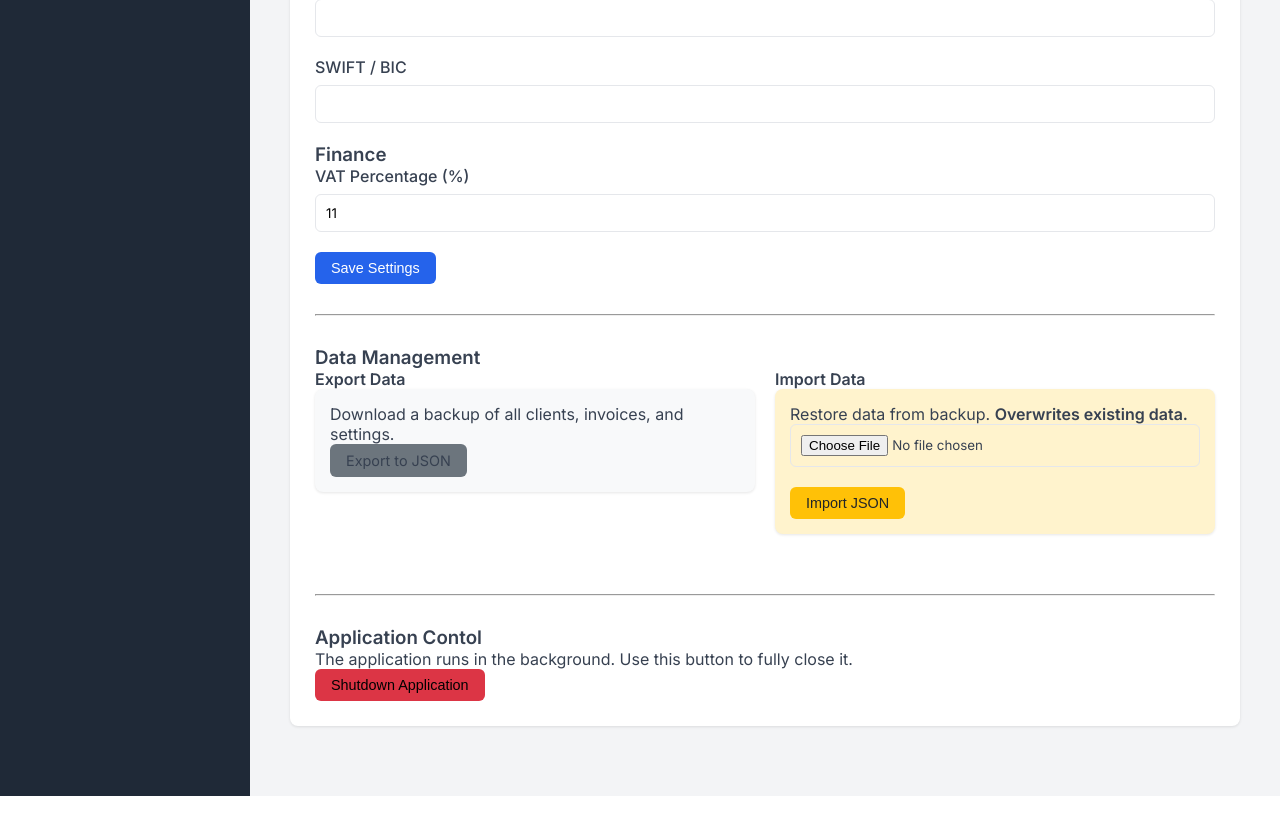
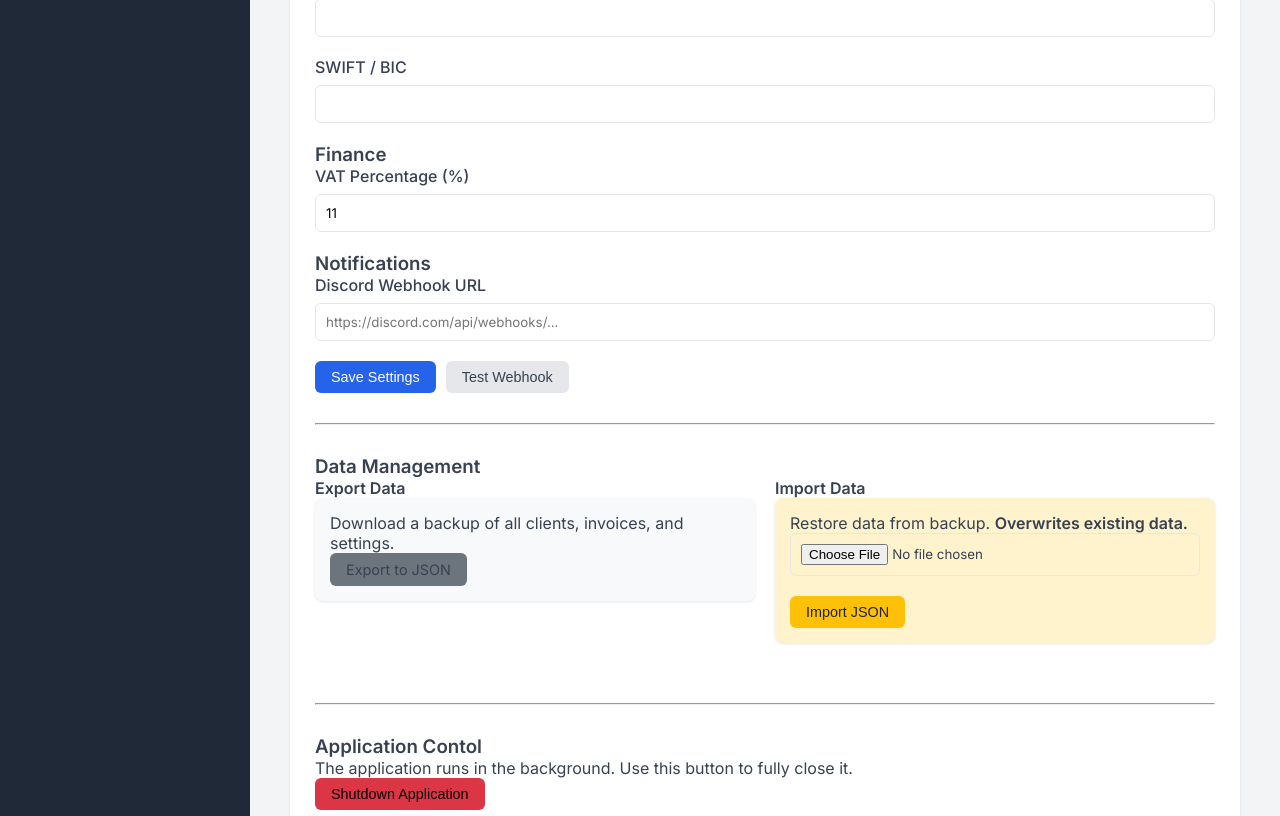
Before and after one commit to JosephLteif/Invoice-generator, a Flask app: page /settings in a window 1280 px wide. Shown: the part 897-1713 px from the top of the page. Run offline with Flask 3, Linux system fonts and the light colour scheme; parts of the project's set-up code (start-up, migrations or seed data) failed here and were passed over.

Commit message:
Discord notification webhook support

```diff
--- a/app.py
+++ b/app.py
@@ -9,7 +9,9 @@ import json
 import io
 from threading import Timer
 from flask_migrate import Migrate, upgrade
-from models import db
+from models import db, Invoice, Client
+import requests
+from flask_apscheduler import APScheduler
 
 # Adjust template_folder and static_folder for PyInstaller
 if getattr(sys, 'frozen', False):
@@ -42,6 +44,42 @@ app.config['SQLALCHEMY_TRACK_MODIFICATIONS'] = False
 
 db.init_app(app)
 migrate = Migrate(app, db)
+scheduler = APScheduler()
+
+def send_discord_notification(webhook_url, invoice, client_name):
+    try:
+        data = {
+            "content": f"📢 **Invoice Reminder**\nInvoice **#{invoice.invoice_number}** for **{client_name}** is due today ({invoice.due_date}) and has not been paid yet.\nTotal Amount: {invoice.total_amount}"
+        }
+        requests.post(webhook_url, json=data)
+    except Exception as e:
+        print(f"Failed to send Discord notification: {e}")
+
+def check_overdue_invoices():
+    with app.app_context():
+        # Get Webhook URL
+        settings = db_manager.get_settings()
+        webhook_url = settings.get('discord_webhook_url')
+
+        if not webhook_url:
+            return
+
+        today = datetime.date.today()
+        # Find invoices due today that are NOT paid
+        overdue_invoices = Invoice.query.filter(
+            Invoice.due_date == today,
+            Invoice.status != 'Paid'
+        ).all()
+
+        for invoice in overdue_invoices:
+            client_name = invoice.client.name if invoice.client else "Unknown Client"
+            send_discord_notification(webhook_url, invoice, client_name)
+
+# Initialize Scheduler
+scheduler.init_app(app)
+# Run check daily at 9:00 AM
+scheduler.add_job(id='invoice_check', func=check_overdue_invoices, trigger='cron', hour=9)
+scheduler.start()
 
 def open_browser():
     webbrowser.open_new("http://127.0.0.1:5000")
@@ -168,12 +206,31 @@ def settings():
             'bank_swift': request.form.get('bank_swift'),
             'vat_percentage': request.form.get('vat_percentage'),
             'tax_id': request.form.get('tax_id'),
+            'discord_webhook_url': request.form.get('discord_webhook_url'),
         }
         db_manager.update_settings(settings_dict)
         return redirect(url_for('settings'))
 
     current_settings = db_manager.get_settings()
     return render_template('settings.html', settings=current_settings)
+
+@app.route('/settings/test-discord', methods=['POST'])
+def test_discord_webhook():
+    webhook_url = request.form.get('discord_webhook_url')
+    if not webhook_url:
+        return "Missing Webhook URL", 400
+
+    try:
+        data = {
+            "content": "✅ **Test Notification**\nThis is a test message from Invoice Generator."
+        }
+        resp = requests.post(webhook_url, json=data)
+        if resp.status_code == 204 or resp.status_code == 200:
+            return "Test message sent successfully!"
+        else:
+            return f"Discord returned error: {resp.status_code} {resp.text}", 500
+    except Exception as e:
+        return f"Failed to send: {e}", 500
 
 @app.route('/settings/export')
 def export_data():
--- a/db_manager.py
+++ b/db_manager.py
@@ -16,7 +16,8 @@ def init_db():
             "bank_iban": "LB00 0000 0000 0000 0000 0000 0000",
             "bank_branch": "Bank Branch",
             "bank_swift": "SWIFTCODE",
-            "vat_percentage": "11"
+            "vat_percentage": "11",
+            "discord_webhook_url": ""
         }
         for k, v in defaults.items():
             db.session.add(Settings(key=k, value=v))
--- a/requirements.txt
+++ b/requirements.txt
@@ -2,3 +2,5 @@ flask
 reportlab
 flask-sqlalchemy
 flask-migrate
+requests
+Flask-APScheduler
--- a/templates/settings.html
+++ b/templates/settings.html
@@ -55,8 +55,96 @@
             <input type="number" name="vat_percentage" step="0.01" value="{{ settings.get('vat_percentage', '11') }}">
         </div>
 
-        <button type="submit" class="btn btn-primary">Save Settings</button>
+        <h3>Notifications</h3>
+        <div class="form-group">
+            <label>Discord Webhook URL</label>
+            <input type="text" name="discord_webhook_url" value="{{ settings.get('discord_webhook_url', '') }}"
+                placeholder="https://discord.com/api/webhooks/...">
+        </div>
+
+        <div class="form-group" style="display: flex; gap: 10px;">
+            <button type="submit" class="btn btn-primary">Save Settings</button>
+            <button type="button" id="testWebhookBtn" class="btn btn-secondary">Test Webhook</button>
+        </div>
     </form>
+
+    <div id="toast-container" style="position: fixed; top: 20px; right: 20px; z-index: 1000;"></div>
+
+    <script>
+        document.getElementById('testWebhookBtn').addEventListener('click', async function () {
+            const btn = this;
+            const originalText = btn.innerText;
+            const urlInput = document.querySelector('input[name="discord_webhook_url"]');
+            const webhookUrl = urlInput.value;
+
+            if (!webhookUrl) {
+                showToast("Please enter a Webhook URL first.", "error");
+                return;
+            }
+
+            btn.disabled = true;
+            btn.innerText = "Testing...";
+
+            const formData = new FormData();
+            formData.append('discord_webhook_url', webhookUrl);
+
+            try {
+                const response = await fetch("{{ url_for('test_discord_webhook') }}", {
+                    method: 'POST',
+                    body: formData
+                });
+
+                const text = await response.text();
+
+                if (response.ok) {
+                    showToast(text, "success");
+                } else {
+                    showToast("Error: " + text, "error");
+                }
+            } catch (error) {
+                showToast("Network error occurred.", "error");
+            } finally {
+                btn.disabled = false;
+                btn.innerText = originalText;
+            }
+        });
+
+        function showToast(message, type) {
+            const container = document.getElementById('toast-container');
+            const toast = document.createElement('div');
+
+            toast.style.padding = '15px 25px';
+            toast.style.marginTop = '10px';
+            toast.style.borderRadius = '5px';
+            toast.style.color = '#fff';
+            toast.style.fontWeight = '500';
+            toast.style.boxShadow = '0 4px 6px rgba(0,0,0,0.1)';
+            toast.style.opacity = '0';
+            toast.style.transition = 'opacity 0.3s ease-in-out';
+
+            if (type === 'success') {
+                toast.style.backgroundColor = '#28a745';
+            } else {
+                toast.style.backgroundColor = '#dc3545';
+            }
+
+            toast.innerText = message;
+
+            container.appendChild(toast);
+
+            // Trigger reflow
+            void toast.offsetWidth;
+
+            toast.style.opacity = '1';
+
+            setTimeout(() => {
+                toast.style.opacity = '0';
+                setTimeout(() => {
+                    toast.remove();
+                }, 300);
+            }, 3000);
+        }
+    </script>
 
     <hr style="margin: 30px 0;">
 
@@ -66,7 +154,8 @@
             <h4>Export Data</h4>
             <div class="card" style="padding: 15px; background: #f8f9fa;">
                 <p>Download a backup of all clients, invoices, and settings.</p>
-                <a href="{{ url_for('export_data') }}" class="btn btn-secondary" style="background-color: #6c757d; border-color: #6c757d;">Export to JSON</a>
+                <a href="{{ url_for('export_data') }}" class="btn btn-secondary"
+                    style="background-color: #6c757d; border-color: #6c757d;">Export to JSON</a>
             </div>
         </div>
         <div style="flex: 1; min-width: 300px;">
@@ -74,11 +163,12 @@
             <div class="card" style="padding: 15px; background: #fff3cd;">
                 <p>Restore data from backup. <strong>Overwrites existing data.</strong></p>
                 <form action="{{ url_for('import_data') }}" method="POST" enctype="multipart/form-data"
-                      onsubmit="return confirm('WARNING: This will DELETE all current data and replace it with the imported file. This action cannot be undone. Proceed?');">
+                    onsubmit="return confirm('WARNING: This will DELETE all current data and replace it with the imported file. This action cannot be undone. Proceed?');">
                     <div class="form-group">
                         <input type="file" name="file" accept=".json" required>
                     </div>
-                    <button type="submit" class="btn btn-warning" style="background-color: #ffc107; border-color: #ffc107; color: #212529;">Import JSON</button>
+                    <button type="submit" class="btn btn-warning"
+                        style="background-color: #ffc107; border-color: #ffc107; color: #212529;">Import JSON</button>
                 </form>
             </div>
         </div>
```
